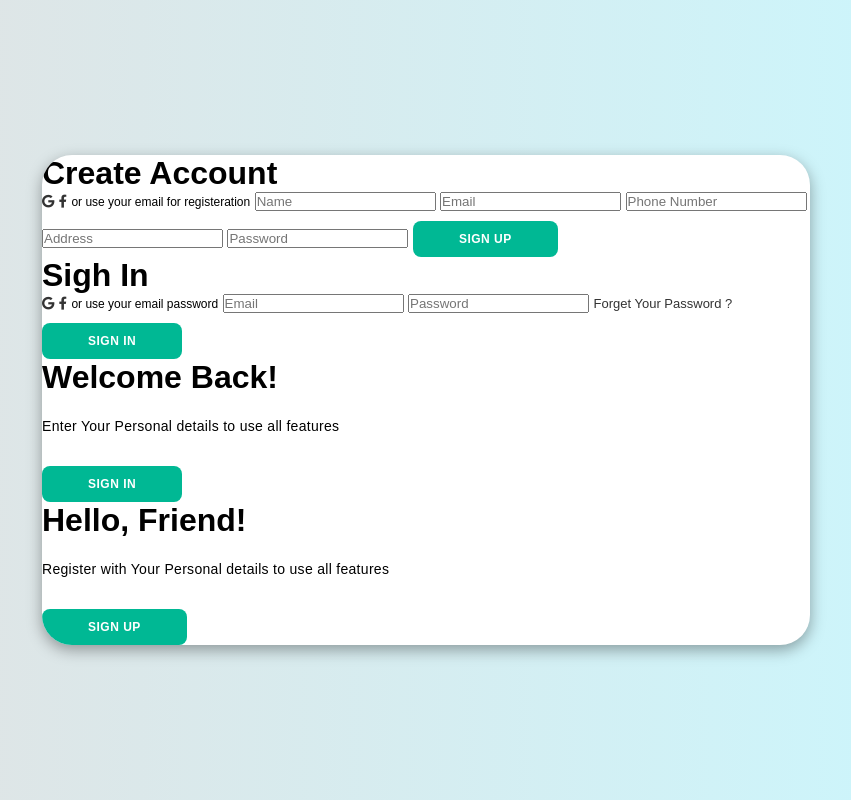
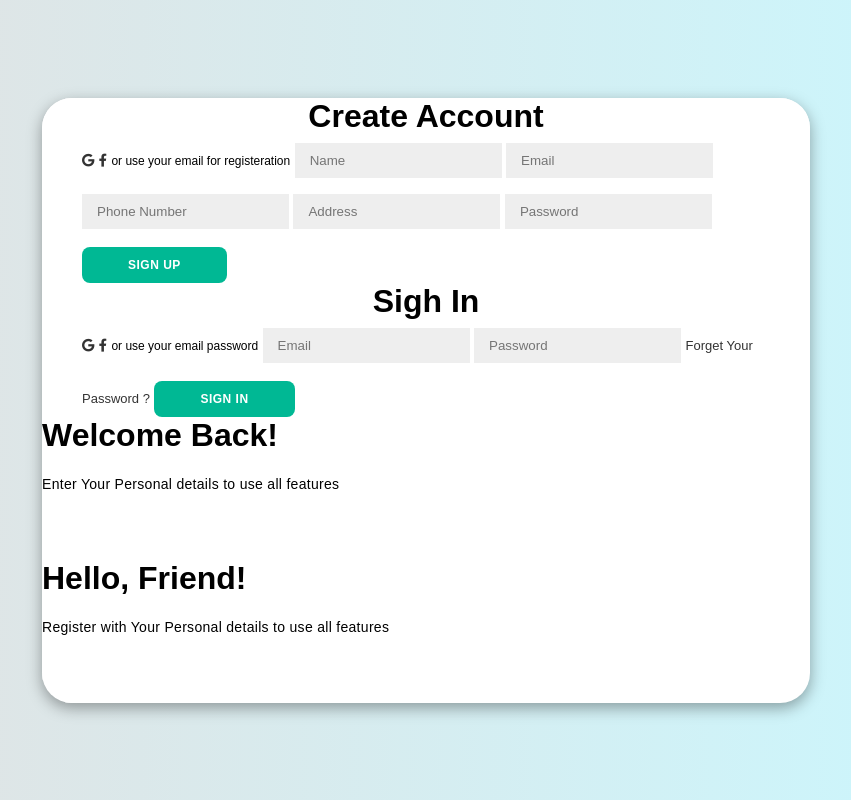
Before and after one commit to JaimilModi/Grocery-Store, a plain HTML site: page login.html in a window 1280 px wide. Shown: the whole page, without its empty margins (214-1065 px from the left). Drawn offline with Linux system fonts and the light colour scheme.

Commit message:
Update login_style.css

```diff
--- a/css/login_style.css
+++ b/css/login_style.css
@@ -12,7 +12,7 @@ body{
     display:flex;
     align-items:center;
     justify-content:center;
-    flex-direction:colums;
+    flex-direction:column;
     height:100vh;
 }
 .container{
@@ -53,3 +53,22 @@ body{
     margin-top:10px;
     cursor:pointer;
 }
+.container button.hidden{
+    background-color:transparent;
+    border-color:#fff;
+}
+.container form{
+    background-color:#fff;
+    display:flex;
+    align-items:center;
+    justify-content:center;
+    flex-direction: column;
+    padding:0 40px;
+    height:100%;
+}
+.container input{
+    background-color:#eee;
+    border:none;
+    margin:8px 0;
+    padding:10px 15px;
+}
```
